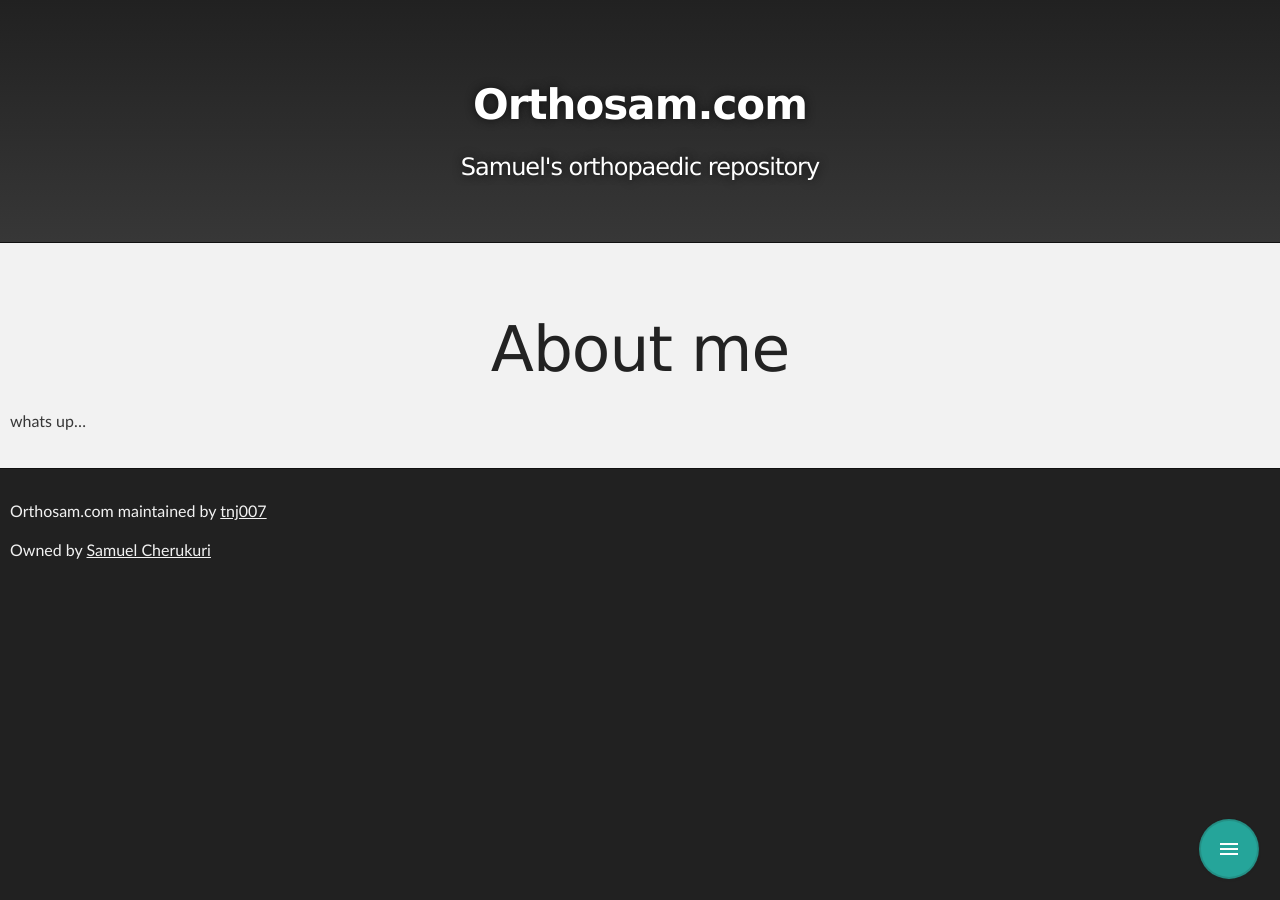
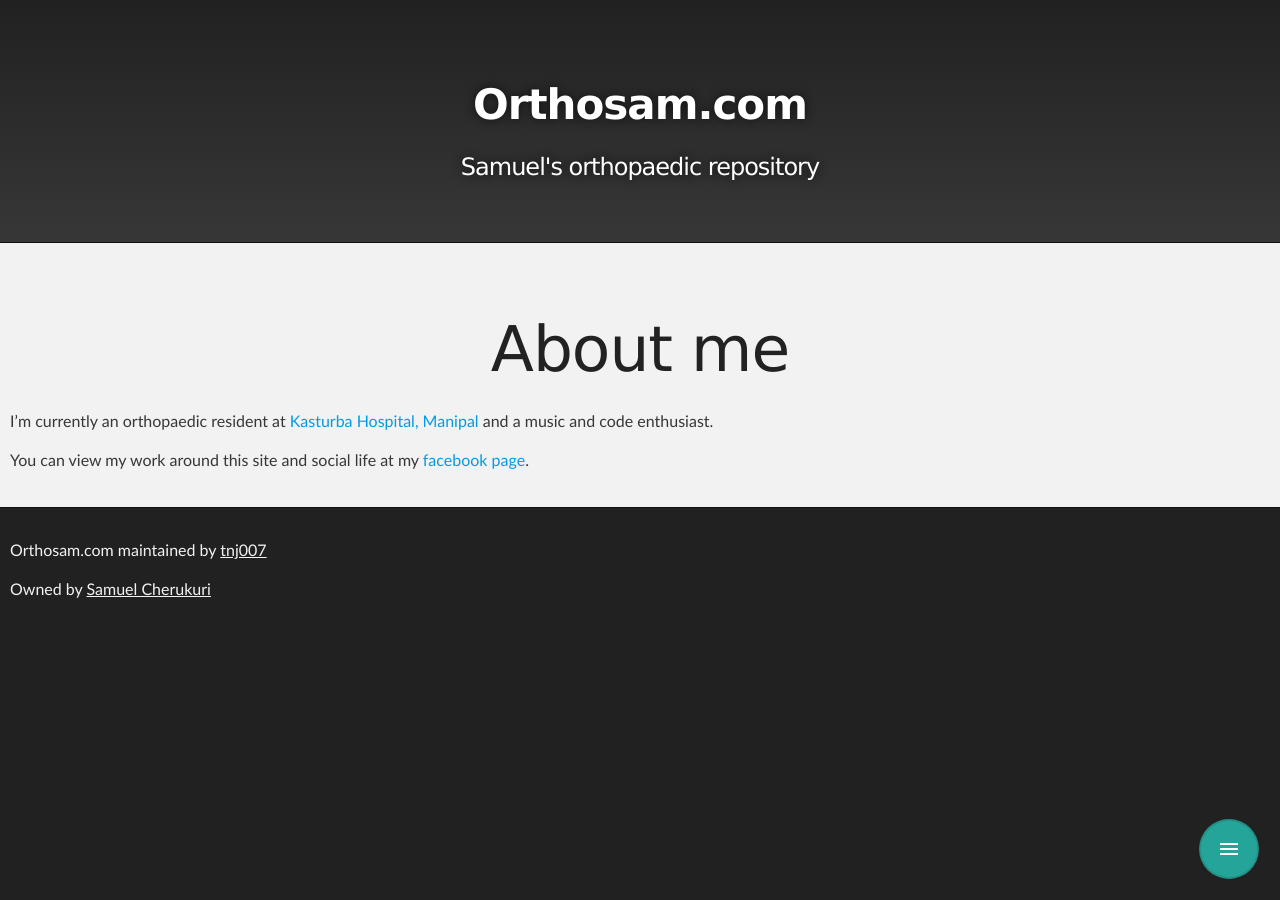
Before and after one commit to tnj007/samuel, a Jekyll site: the page built from about.md, in a window 1280 px wide. Built offline with Jekyll 4.4.1, drawn with Linux system fonts in a browser that asks for light colours; our own code applies the rules of GitHub Pages for plain Markdown files.

Commit message:
Update about.md

```diff
--- a/about.md
+++ b/about.md
@@ -4,4 +4,6 @@ layout: default
 
 # About me
 
-whats up...
+I'm currently an orthopaedic resident at [Kasturba Hospital, Manipal](https://www.google.co.in/search?q=kasturba+hospital+manipal&oq=kasturba+hospital) and a music and code enthusiast.
+
+You can view my work around this site and social life at my [facebook page](https://www.facebook.com/drsamuelcherukuri).
```
